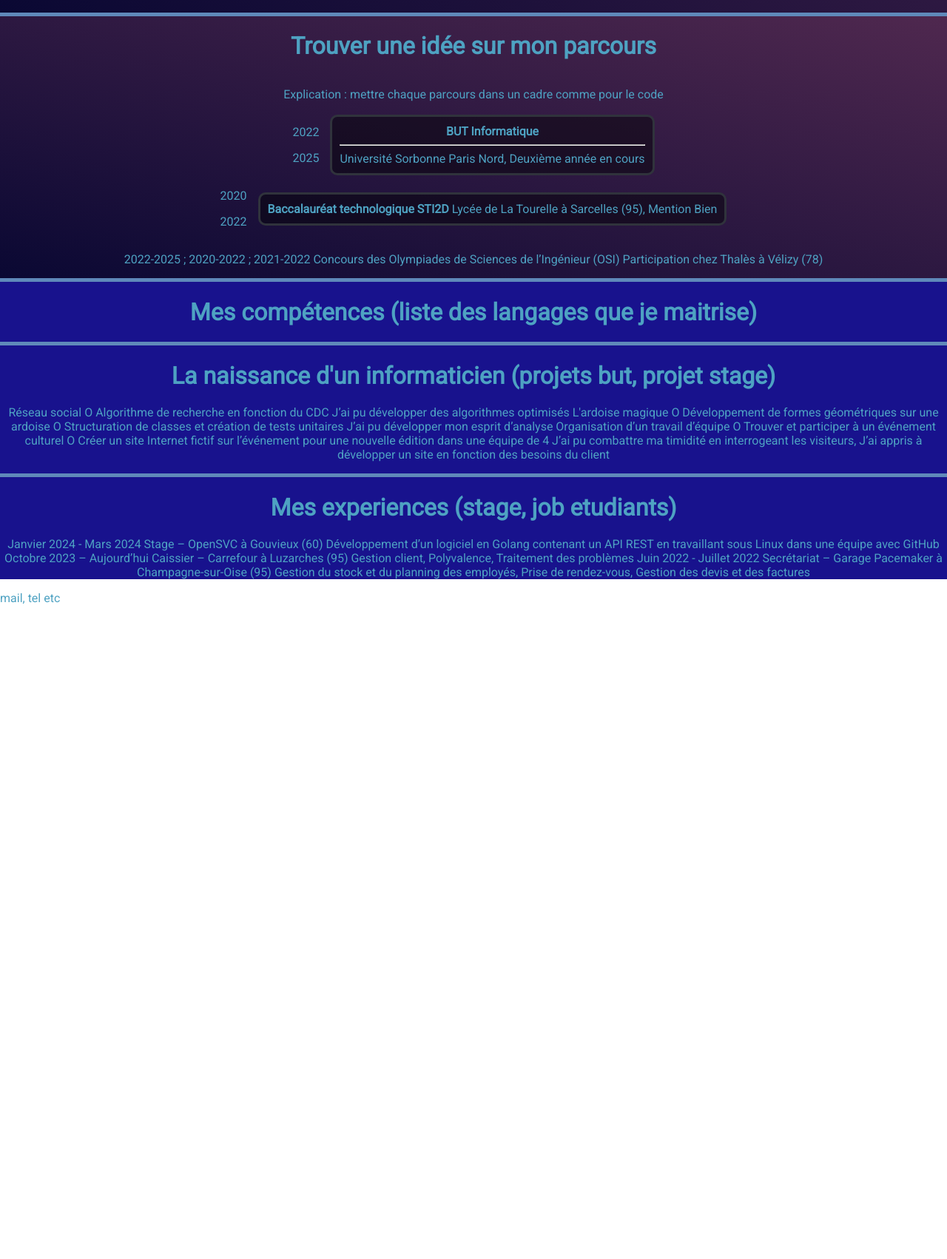
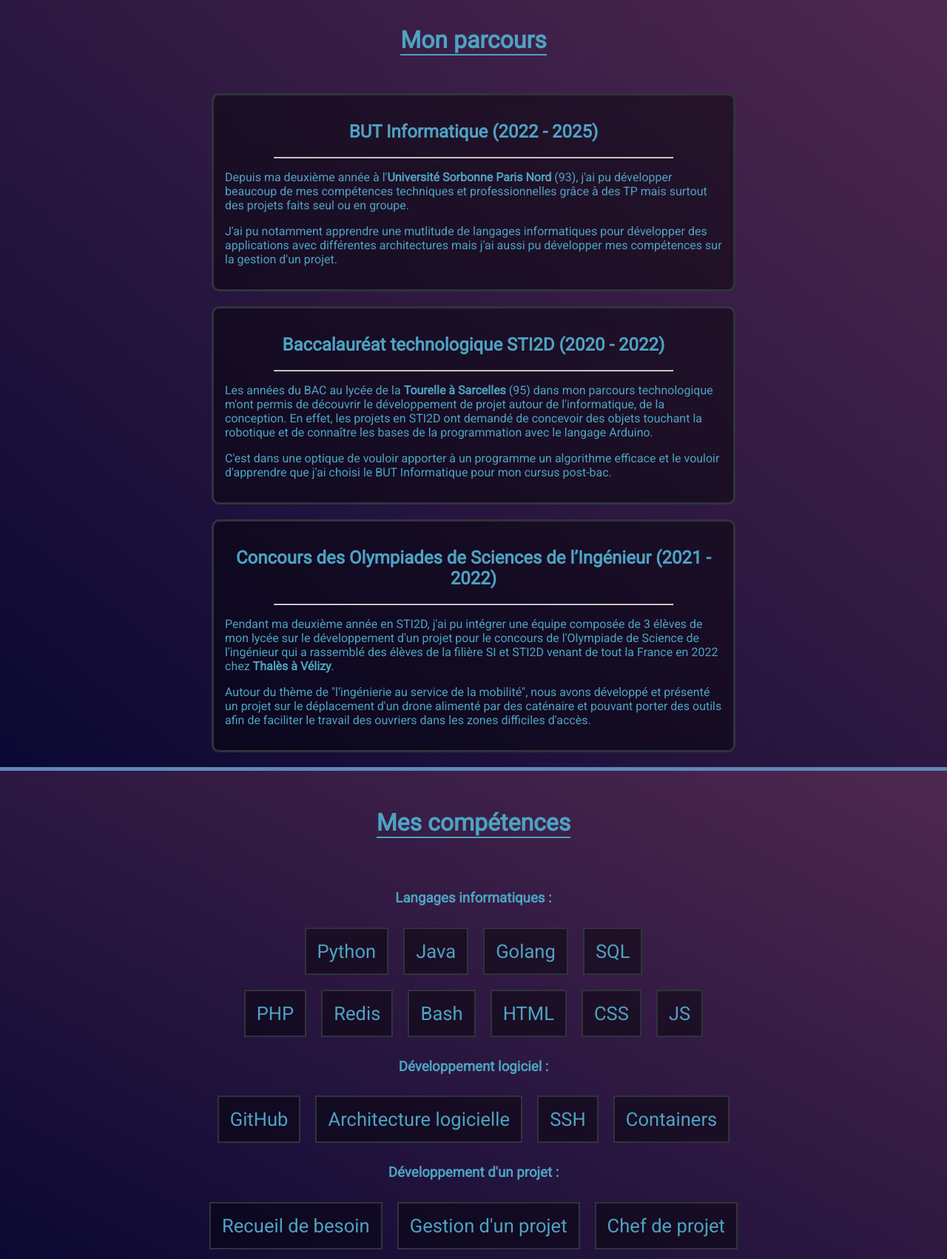
Before and after one commit to Alexandre-Meunier/ePortfolio, a plain HTML site: page index.html in a window 1280 px wide. Shown: the part 787-2489 px from the top of the page at 74% size. Before the commit the page ends 1605 px from the top, so only its background shows below. Drawn offline with Linux system fonts and the light colour scheme; a web font is replaced by a local one.

Commit message:
[Skills] Update section skills

```diff
--- a/front.css
+++ b/front.css
@@ -81,12 +81,12 @@ a.rubrique{
   }
 }
 
-#section-presentation{
+#section-principal{
   background: linear-gradient(to bottom left, #4f284f, #0a0833);
   display: flex;
   justify-content: center;
   text-align: left;
-  padding-top: 9%;
+  padding-top: 6%;
   padding-bottom: 3%;
 }
 
@@ -94,8 +94,17 @@ a.rubrique{
   width: 85%;
   display: flex;
   flex-direction: column;
-  grid-gap: 15px;
+  gap: 15px;
   position: relative;
+}
+
+#section-text-presentation{
+  display: flex;
+  justify-content: center;
+}
+
+#sous-section-text-presentation{
+  width: 80%;
 }
 
 #text-presentation{
@@ -120,36 +129,81 @@ a.rubrique{
   padding:20px;
 }
 
-.side-bar{
-  border-top: 5px solid #5f89ba;
-}
-
-#section-parcours{
+.sections{
   display: flex;
   flex-direction: column;
   align-items: center;
   background: linear-gradient(to bottom left, #4f284f, #0a0833);
+  padding: 20px 0 20px;
+  border-top: 5px solid #5f89ba;
 }
 
-#parcours{
+.titre-section{
+  padding: 10px;
+  margin-bottom: 20px;
+  h1{
+    border-bottom: solid 2px;
+  }
+}
+
+.bloc-section{
+  display: flex;
+  justify-content: center;
+}
+
+#section-bloc-parcours{
   width: 70%;
+  display: flex;
+  flex-direction: column;
+  gap: 20px;
 }
 
 .bloc-parcours{
   display: flex;
   align-items: center;
   justify-content: center;
-  gap: 15px;
+}
+
+.sous-titre-parcours{
+  text-align: center;
+}
+
+.bar-parcours{
+  width: 80%;
 }
 
 .text-parcours{
   border: 3px solid #30333c;
   background-color: #00000070;
   border-radius: 10px;
-  padding: 10px;
+  padding: 15px;
+  width: 75%;
+  text-align: left;
 }
 
-.text-parcours
+#bloc-competences{
+  display: flex;
+  flex-direction: column;
+}
+
+.liste-competence{
+  display: flex;
+  flex-wrap: wrap;
+  justify-content: center;
+}
+
+.competence-carte{
+  display: flex;
+  align-items: center;
+  border: 2px solid #30333c;
+  background-color: #00000070;
+  margin: 10px;
+  padding: 15px;
+  font-size: 1.6em;
+  & p{
+    margin: 0;
+  }
+}
 
 /*footer*/
 
--- a/index.html
+++ b/index.html
@@ -24,9 +24,8 @@
         </div>
       </div>
     </header>
-
     <div id="middle">
-      <div id="section-presentation">
+      <div id="section-principal">
         <div id="presentation">
           <div id="section-code">
             <p><span class="nbCode">1.&emsp;</span><span class="red">public class </span><span class="violet">E-Portfolio </span>{</p><!--Essayer de faire bouger la parenthese après chaque texte-->
@@ -38,6 +37,7 @@
             <p><span class="nbCode">7.&emsp;</span>}<span id="inputBar">|</span></p>
           </div>
           <div id="section-text-presentation">
+            <div id="sous-section-text-presentation">
               <div id="text-presentation">
                 <div id="img">
                   <img src="ID_photo.jpeg" alt="">
@@ -54,42 +54,134 @@
             </div>
           </div>
         </div>
-      <div id="section-parcours" class="side-bar">
-        <h1>Trouver une idée sur mon parcours</h1>
-        <p>Explication : mettre chaque parcours dans un cadre comme pour le code</p>
-        <div id="parcours">
+      </div>
+      <div id="section-parcours" class="sections">
+        <div class="titre-section">
+          <h1>Mon parcours</h1>
+        </div>
+        <div class="bloc-section">
+          <div id="section-bloc-parcours">
             <div class="bloc-parcours">
-            <div class="annee"><p>2022</p><p>2025</p></div>
               <div class="text-parcours">
-              <strong>BUT Informatique</strong>
-              <hr>
-              <div class="info-parcours"><!--mettre la barre hr plus petite avec un pourcentage, -->
-
+                <h2 class="sous-titre-parcours">BUT Informatique (2022 - 2025)</h2>
+                <hr class="bar-parcours">
+                <div class="info-parcours">
+                  <p>Depuis ma deuxième année à l'<strong>Université Sorbonne Paris Nord</strong> (93), j'ai pu développer beaucoup de mes compétences techniques et professionnelles grâce à des TP mais surtout des projets faits seul ou en groupe.</p>
+                  <p>J'ai pu notamment apprendre une mutlitude de langages informatiques pour développer des applications avec différentes architectures mais j'ai aussi pu développer mes compétences sur la gestion d'un projet.</p>
                 </div>
-              <span> Université Sorbonne Paris Nord,</span>
-              <span>Deuxième année en cours</span>
-              <!--Ajouter un texte pour dire ce que j'ai appris-->
               </div>
             </div>
             <div class="bloc-parcours">
-            <div class="annee"><p>2020</p><p>2022</p></div>
               <div class="text-parcours">
-              <strong>Baccalauréat technologique STI2D</strong>
-              <span>Lycée de La Tourelle à Sarcelles (95),</span>
-              <span>Mention Bien</span>
+                <h2 class="sous-titre-parcours">Baccalauréat technologique STI2D (2020 - 2022)</h2>
+                <hr class="bar-parcours">
+                <div class="info-parcours">
+                  <p>Les années du BAC au lycée de la <strong>Tourelle à Sarcelles</strong> (95) dans mon parcours technologique m'ont permis de découvrir le développement de projet autour de l'informatique, de la conception. En effet, les projets en STI2D ont demandé de concevoir des objets touchant la robotique et de connaître les bases de la programmation avec le langage Arduino.</p>
+                  <p>C'est dans une optique de vouloir apporter à un programme un algorithme efficace et le vouloir d'apprendre que j'ai choisi le BUT Informatique pour mon cursus post-bac.</p>
                 </div>
               </div>
             </div>
-        <p> 2022-2025 ; 2020-2022 ; 2021-2022
-          Concours des Olympiades de
-          Sciences de l’Ingénieur (OSI)
-          Participation chez Thalès à Vélizy (78)</p>
+            <div class="bloc-parcours">
+              <div class="text-parcours">
+                <h2 class="sous-titre-parcours">Concours des Olympiades de Sciences de l’Ingénieur (2021 - 2022)</h2>
+                <hr class="bar-parcours">
+                <div class="info-parcours">
+                  <p>Pendant ma deuxième année en STI2D, j'ai pu intégrer une équipe composée de 3 élèves de mon lycée sur le développement d'un projet pour le concours de l'Olympiade de Science de l'ingénieur qui a rassemblé des élèves de la filière SI et STI2D venant de tout la France en 2022 chez <strong>Thalès à Vélizy</strong>.</p>
+                  <p>Autour du thème de "l’ingénierie au service de la mobilité", nous avons développé et présenté un projet sur le déplacement d'un drone alimenté par des caténaire et pouvant porter des outils afin de faciliter le travail des ouvriers dans les zones difficiles d'accès.</p>
                 </div>
-      <div id="Skills" class="side-bar">
-        <h1>Mes compétences (liste des langages que je maitrise)</h1>
               </div>
-      <div id="Project" class="side-bar">
-        <h1>La naissance d'un informaticien (projets but, projet stage)</h1>
+            </div>
+          </div>
+        </div>
+      </div>
+      <div id="section-competences" class="sections">
+        <div class="titre-section">
+          <h1>Mes compétences</h1>
+        </div>
+        <div id="bloc-competences" class="bloc-section"><!--Mettre hardskills à gauche et softskilles à droite-->
+          <h3>Langages informatiques :</h3>
+          <div class="liste-competence"><!--Faire une balise a sur chaque compétence et l'envoyer vers le projet associé-->
+            <div class="competence-carte">
+              <img>
+              <p>Python</p>
+            </div>
+            <div class="competence-carte">
+              <img>
+              <p>Java</p>
+            </div>
+            <div class="competence-carte">
+              <img>
+              <p>Golang</p>
+            </div>
+            <div class="competence-carte">
+              <img>
+              <p>SQL</p>
+            </div>
+          </div>
+          <div class="liste-competence">
+            <div class="competence-carte">
+              <img>
+              <p>PHP</p>
+            </div>
+            <div class="competence-carte">
+              <img>
+              <p>Redis</p>
+            </div>
+            <div class="competence-carte">
+              <img>
+              <p>Bash</p>
+            </div>
+            <div class="competence-carte">
+              <img>
+              <p>HTML</p>
+            </div>
+            <div class="competence-carte">
+              <img>
+              <p>CSS</p>
+            </div>
+            <div class="competence-carte">
+              <img>
+              <p>JS</p>
+            </div>
+          </div>
+          <h3>Développement logiciel :</h3>
+          <div class="liste-competence">
+            <div class="competence-carte">
+              <img>
+              <p>GitHub</p>
+            </div>
+            <div class="competence-carte">
+              <img>
+              <p>Architecture logicielle</p>
+            </div>
+            <div class="competence-carte">
+              <img>
+              <p>SSH</p>
+            </div>
+            <div class="competence-carte">
+              <img>
+              <p>Containers</p>
+            </div>
+          </div>
+          <h3>Développement d'un projet :</h3>
+          <div class="liste-competence">
+            <div class="competence-carte">
+              <img>
+              <p>Recueil de besoin</p>
+            </div>
+            <div class="competence-carte">
+              <img>
+              <p>Gestion d'un projet</p>
+            </div>
+            <div class="competence-carte">
+              <img>
+              <p>Chef de projet</p>
+            </div>
+          </div>
+        </div>
+      </div>
+      <div id="Project" class="sections">
+        <h1>Mes projets universitaires (projets but, projet stage)</h1>
         <p>
           Réseau social
           O Algorithme de recherche en fonction du CDC
@@ -107,7 +199,7 @@
 
         </p>
       </div><!--Séparer les jobs étudiants et le stage-->
-      <div id="Experience" class="side-bar">
+      <div id="Experience" class="sections">
         <h1>Mes experiences (stage, job etudiants)</h1>
         <p>
           Janvier 2024 - Mars 2024
@@ -121,6 +213,7 @@
           Secrétariat – Garage Pacemaker à Champagne-sur-Oise (95)
           Gestion du stock et du planning des employés, Prise de
           rendez-vous, Gestion des devis et des factures
+          Stage : dire pour le parallélisme
         </p>
       </div>
     </div>
```
Also changed, not shown: icon/golang.png (added), icon/java.png (added), icon/python.png (added). Lines whose indentation alone changed are shown as unchanged.
